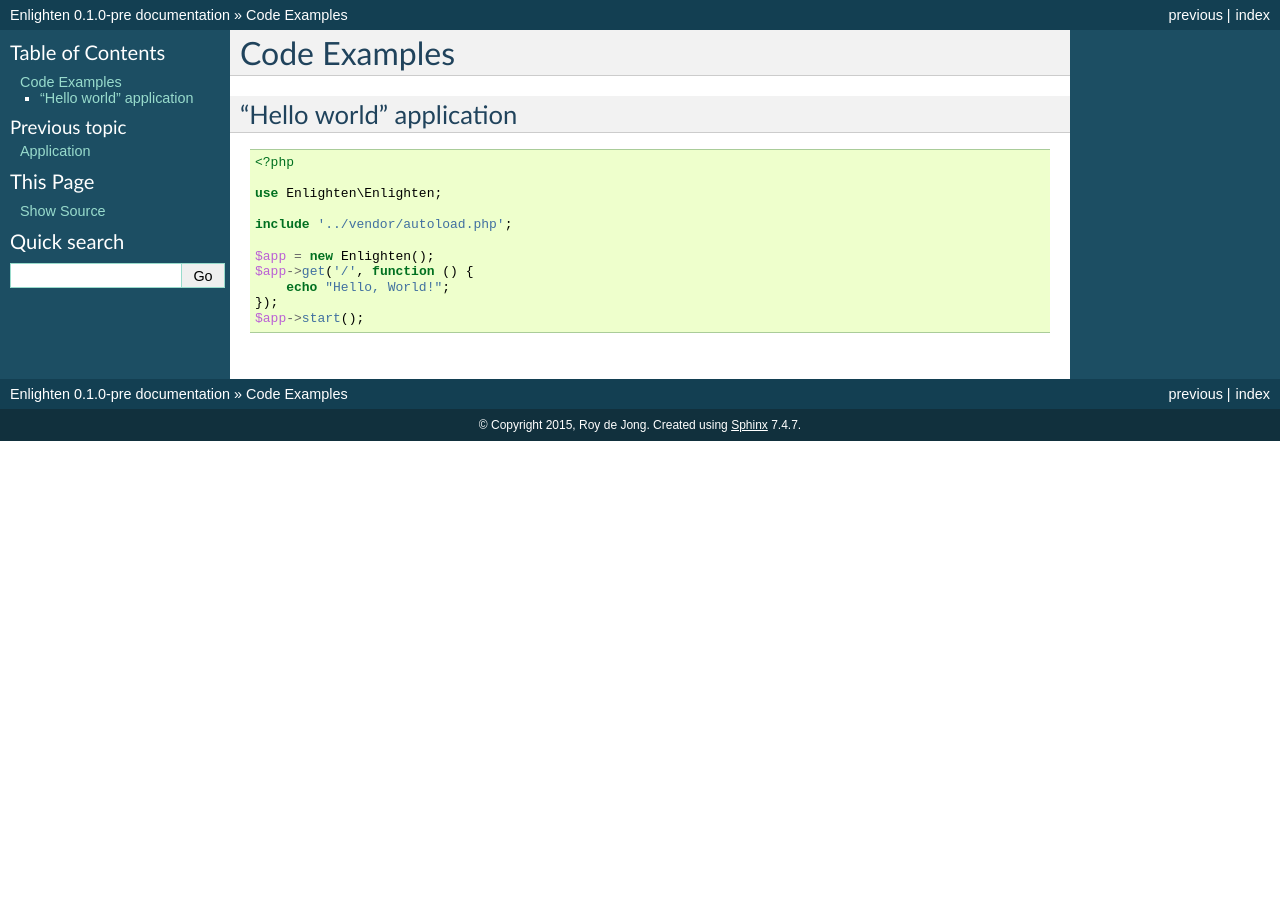
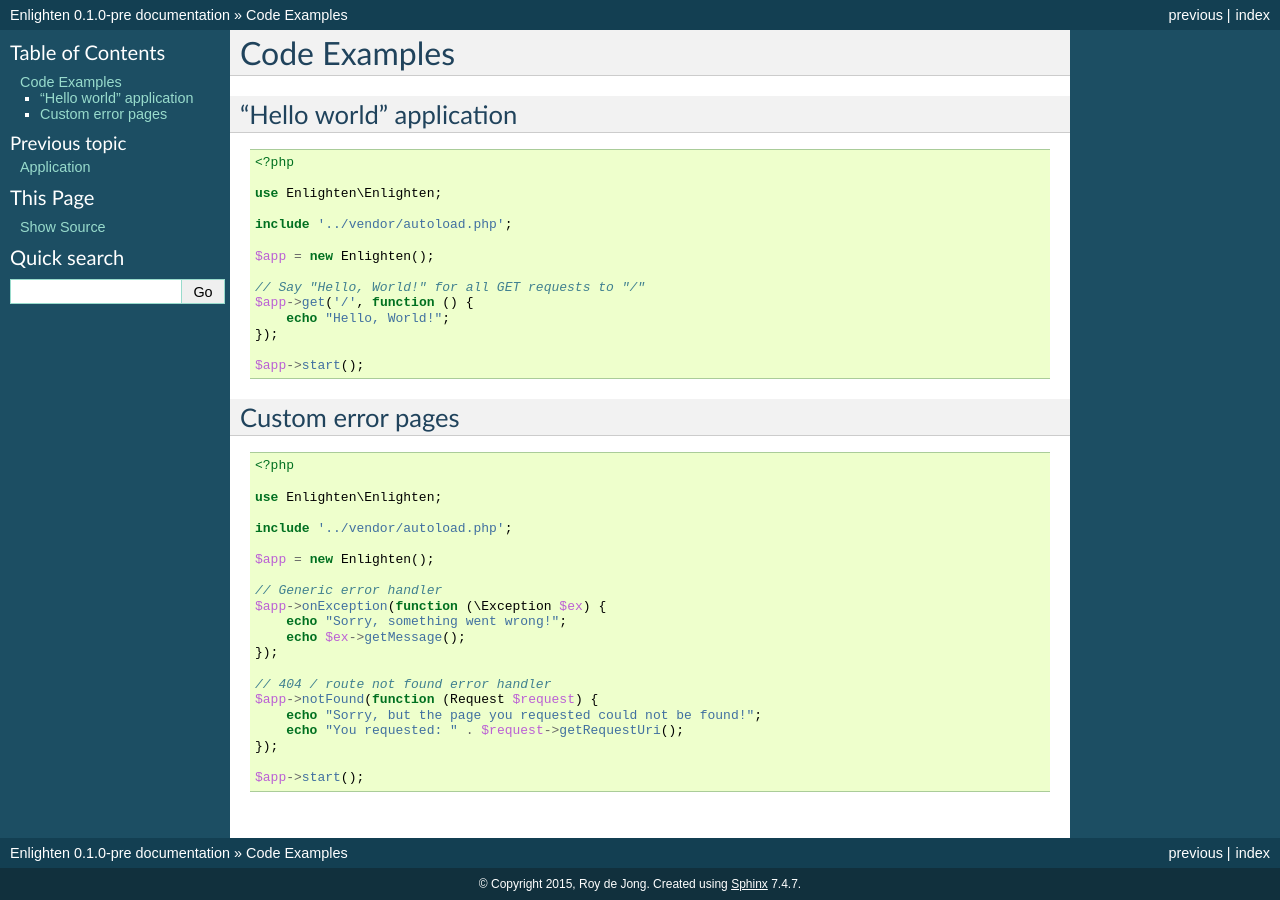
Before and after one commit to roydejong/Enlighten, a Sphinx documentation site: the page built from docs/examples.rst, in a window 1280 px wide. Built offline with Sphinx 7.4.7, drawn with Linux system fonts in a browser that asks for light colours.

Commit message:
Docs - Code Examples: Custom Error Pages

```diff
--- a/docs/examples.rst
+++ b/docs/examples.rst
@@ -13,7 +13,37 @@ Code Examples
     include '../vendor/autoload.php';
 
     $app = new Enlighten();
+
+    // Say "Hello, World!" for all GET requests to "/"
     $app->get('/', function () {
         echo "Hello, World!";
     });
+
     $app->start();
+
+Custom error pages
+^^^^^^^^^^^^^^^^^^
+
+.. code-block:: php
+
+    <?php
+
+    use Enlighten\Enlighten;
+
+    include '../vendor/autoload.php';
+
+    $app = new Enlighten();
+
+    // Generic error handler
+    $app->onException(function (\Exception $ex) {
+        echo "Sorry, something went wrong!";
+        echo $ex->getMessage();
+    });
+
+    // 404 / route not found error handler
+    $app->notFound(function (Request $request) {
+        echo "Sorry, but the page you requested could not be found!";
+        echo "You requested: " . $request->getRequestUri();
+    });
+
+    $app->start();
```
